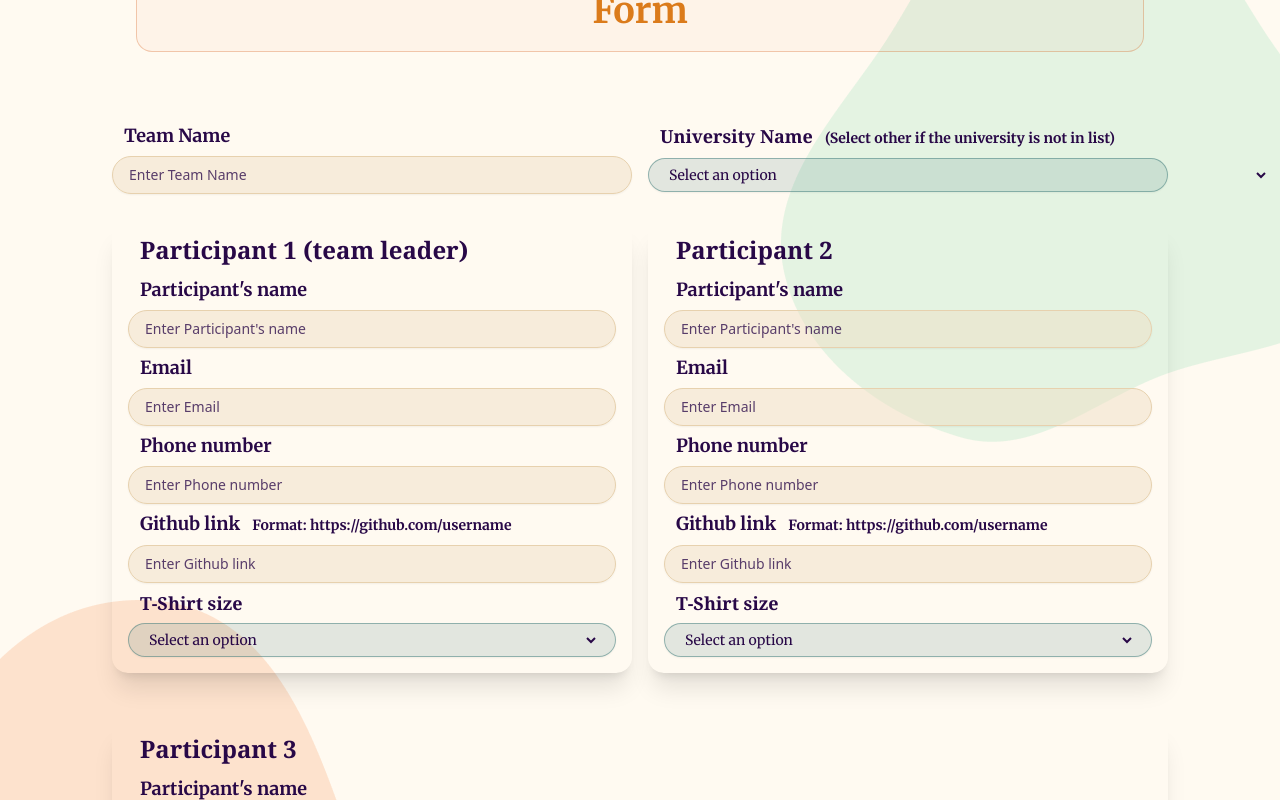
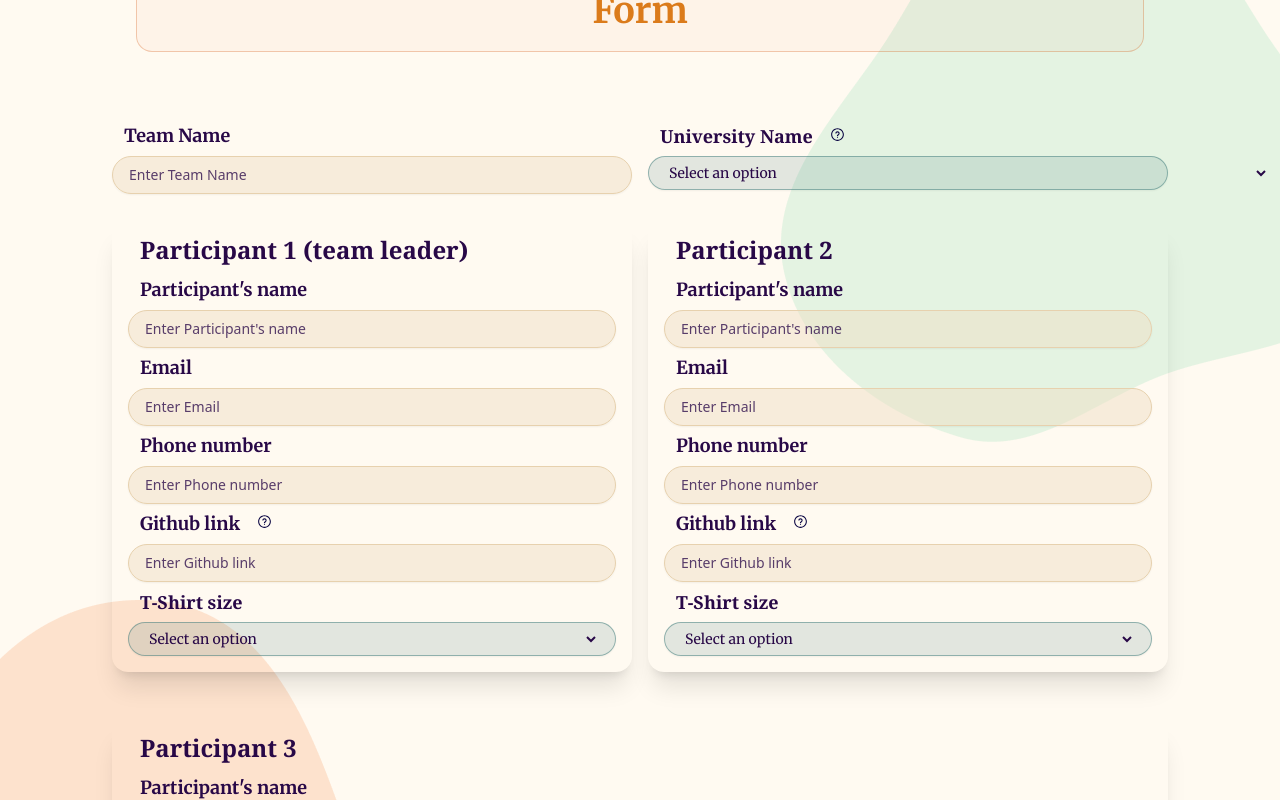
Before and after one commit to Mufassir-Chowdhury/cse-carnival, a React (Vite) app: page /hackathon/registration in a window 1280 px wide. Shown: the part 600-1400 px from the top of the page. Built offline with nearby package versions, Linux system fonts and the light colour scheme; a web font is replaced by a local one.

Commit message:
added tooltips

```diff
--- a/package.json
+++ b/package.json
@@ -10,11 +10,14 @@
     "preview": "vite preview"
   },
   "dependencies": {
+    "@emotion/react": "^11.11.3",
+    "@emotion/styled": "^11.11.0",
     "@fortawesome/fontawesome-svg-core": "^6.5.1",
     "@fortawesome/free-brands-svg-icons": "^6.5.1",
     "@fortawesome/react-fontawesome": "^0.2.0",
     "@headlessui/react": "^1.7.17",
     "@heroicons/react": "^2.1.1",
+    "@mui/material": "^5.15.4",
     "html-react-parser": "^5.0.11",
     "react": "^18.2.0",
     "react-dom": "^18.2.0",
--- a/src/components/Form.jsx
+++ b/src/components/Form.jsx
@@ -1,5 +1,6 @@
 import React from 'react';
 import PropTypes from 'prop-types';
+import Tooltip from '@mui/material/Tooltip';
 
 const FormField = ({ label, type="text", name, classValue="", onChange, required=true, note }) => {
     const id = name.replaceAll(' ', '-').toLowerCase();
@@ -8,9 +9,16 @@ const FormField = ({ label, type="text", name, classValue="", onChange, required
 
     return (
         <label className={`flex flex-col gap-2 label ${classValue}`}>
-            <span className="text-lg font-merriweather font-bold text-field-title leading-6 pl-3">
+            <span className="text-lg flex items-baseline font-merriweather font-bold text-field-title leading-6 pl-3">
                 {label}
-                {note && <span className="text-sm font-merriweather text-field-title leading-6 pl-3">{note}</span>}
+                {note && <span>
+                    <Tooltip title={note}>
+                        <svg className='mx-4' width="17px" height="17px" viewBox="0 0 24 24" fill="none" xmlns="http://www.w3.org/2000/svg">
+                            <path fill-rule="evenodd" clip-rule="evenodd" d="M12 19.5C16.1421 19.5 19.5 16.1421 19.5 12C19.5 7.85786 16.1421 4.5 12 4.5C7.85786 4.5 4.5 7.85786 4.5 12C4.5 16.1421 7.85786 19.5 12 19.5ZM12 21C16.9706 21 21 16.9706 21 12C21 7.02944 16.9706 3 12 3C7.02944 3 3 7.02944 3 12C3 16.9706 7.02944 21 12 21ZM12.75 15V16.5H11.25V15H12.75ZM10.5 10.4318C10.5 9.66263 11.1497 9 12 9C12.8503 9 13.5 9.66263 13.5 10.4318C13.5 10.739 13.3151 11.1031 12.9076 11.5159C12.5126 11.9161 12.0104 12.2593 11.5928 12.5292L11.25 12.7509V14.25H12.75V13.5623C13.1312 13.303 13.5828 12.9671 13.9752 12.5696C14.4818 12.0564 15 11.3296 15 10.4318C15 8.79103 13.6349 7.5 12 7.5C10.3651 7.5 9 8.79103 9 10.4318H10.5Z" fill="#080341"/>
+                        </svg>
+                    </Tooltip>
+                    {/* <span className="text-sm font-merriweather text-field-title leading-6 pl-3">{note}</span> */}
+                 </span>}
             </span>
             <div className="flex  w-full rounded-full shadow-sm border border-field-border bg-field-body">
                 <input
@@ -35,10 +43,16 @@ const SelectField = ({ label, name, classValue="", options, onChange, note }) =>
 
     return (
         <label className={`flex flex-col gap-2 label font-merriweather ${classValue}`}>
-            <span className="text-lg font-serif font-bold text-field-title leading-6 pl-3">
+            <span className="text-lg flex  items-baseline font-serif font-bold text-field-title leading-6 pl-3">
                 {label}
-                {note && <span className="text-sm font-merriweather text-field-title leading-6 pl-3">{note}</span>}
-            </span>
+                {note && <span>
+                    <Tooltip title={note}>
+                        <svg className='mx-4' width="17px" height="17px" viewBox="0 0 24 24" fill="none" xmlns="http://www.w3.org/2000/svg">
+                            <path fill-rule="evenodd" clip-rule="evenodd" d="M12 19.5C16.1421 19.5 19.5 16.1421 19.5 12C19.5 7.85786 16.1421 4.5 12 4.5C7.85786 4.5 4.5 7.85786 4.5 12C4.5 16.1421 7.85786 19.5 12 19.5ZM12 21C16.9706 21 21 16.9706 21 12C21 7.02944 16.9706 3 12 3C7.02944 3 3 7.02944 3 12C3 16.9706 7.02944 21 12 21ZM12.75 15V16.5H11.25V15H12.75ZM10.5 10.4318C10.5 9.66263 11.1497 9 12 9C12.8503 9 13.5 9.66263 13.5 10.4318C13.5 10.739 13.3151 11.1031 12.9076 11.5159C12.5126 11.9161 12.0104 12.2593 11.5928 12.5292L11.25 12.7509V14.25H12.75V13.5623C13.1312 13.303 13.5828 12.9671 13.9752 12.5696C14.4818 12.0564 15 11.3296 15 10.4318C15 8.79103 13.6349 7.5 12 7.5C10.3651 7.5 9 8.79103 9 10.4318H10.5Z" fill="#080341"/>
+                        </svg>
+                    </Tooltip>
+                    {/* <span className="text-sm font-merriweather text-field-title leading-6 pl-3">{note}</span> */}
+                 </span>}            </span>
             <div className="flex rounded-full shadow-sm border  border-selectfield-border bg-selectfield-body">
 
                 <select
--- a/src/pages/Registration/CodeBattleRegistration.jsx
+++ b/src/pages/Registration/CodeBattleRegistration.jsx
@@ -112,7 +112,7 @@ const CodeBattleRegistration = () => {
         <div className='grid grid-cols-1 sm:grid-cols-2 gap-x-20 gap-y-4'>
           <FormField label="Participant's Name" name="participantname" onChange={handleChange} />
           <div>
-            <SelectField label="University Name" note="(Select other if the university is not in list)" name="universityname" options={universities} onChange={handleChange} />
+            <SelectField label="University Name" note="(Select 'other' if the university is not in list)" name="universityname" options={universities} onChange={handleChange} />
             {formData.universityname === 'Other' && <FormField label="University Name" classValue='mt-4' name="university" onChange={handleChange} />}
           </div>
           <div className='flex flex-col  gap-y-2'>
--- a/src/pages/Registration/HackathonRegistration.jsx
+++ b/src/pages/Registration/HackathonRegistration.jsx
@@ -153,7 +153,7 @@ const HackathonRegistration = () => {
         <div className='grid grid-cols-1 sm:grid-cols-2 gap-4'>
           <FormField label="Team Name" name="teamname" onChange={handleChange} />
           <div>
-            <SelectField label="University Name" note="(Select other if the university is not in list)" name="universityname" options={universities} onChange={handleChange} />
+            <SelectField label="University Name" note="(Select 'other' if the university is not in list)" name="universityname" options={universities} onChange={handleChange} />
             {formData.universityname === 'Other' && <FormField label="University Name" classValue='mt-4' name="university" onChange={handleChange} />}
           </div>
         </div>
--- a/src/pages/Registration/IUPCRegistration.jsx
+++ b/src/pages/Registration/IUPCRegistration.jsx
@@ -178,7 +178,7 @@ const IUPCRegistraion = () => {
         <div className='grid grid-cols-1 sm:grid-cols-2 gap-4'>
           <FormField label="Team Name" name="teamname" onChange={handleChange} />
           <div>
-            <SelectField label="University Name" note="(Select other if the university is not in list)" name="universityname" options={universities} onChange={handleChange} />
+            <SelectField label="University Name" note="(Select 'other' if the university is not in list)" name="universityname" options={universities} onChange={handleChange} />
             {formData.universityname === 'Other' && <FormField label="University Name" classValue='mt-4' name="university" onChange={handleChange} />}
           </div>
         </div>
```
Also changed, not shown: 1 other file (tests, documents, lock files or other folders).
